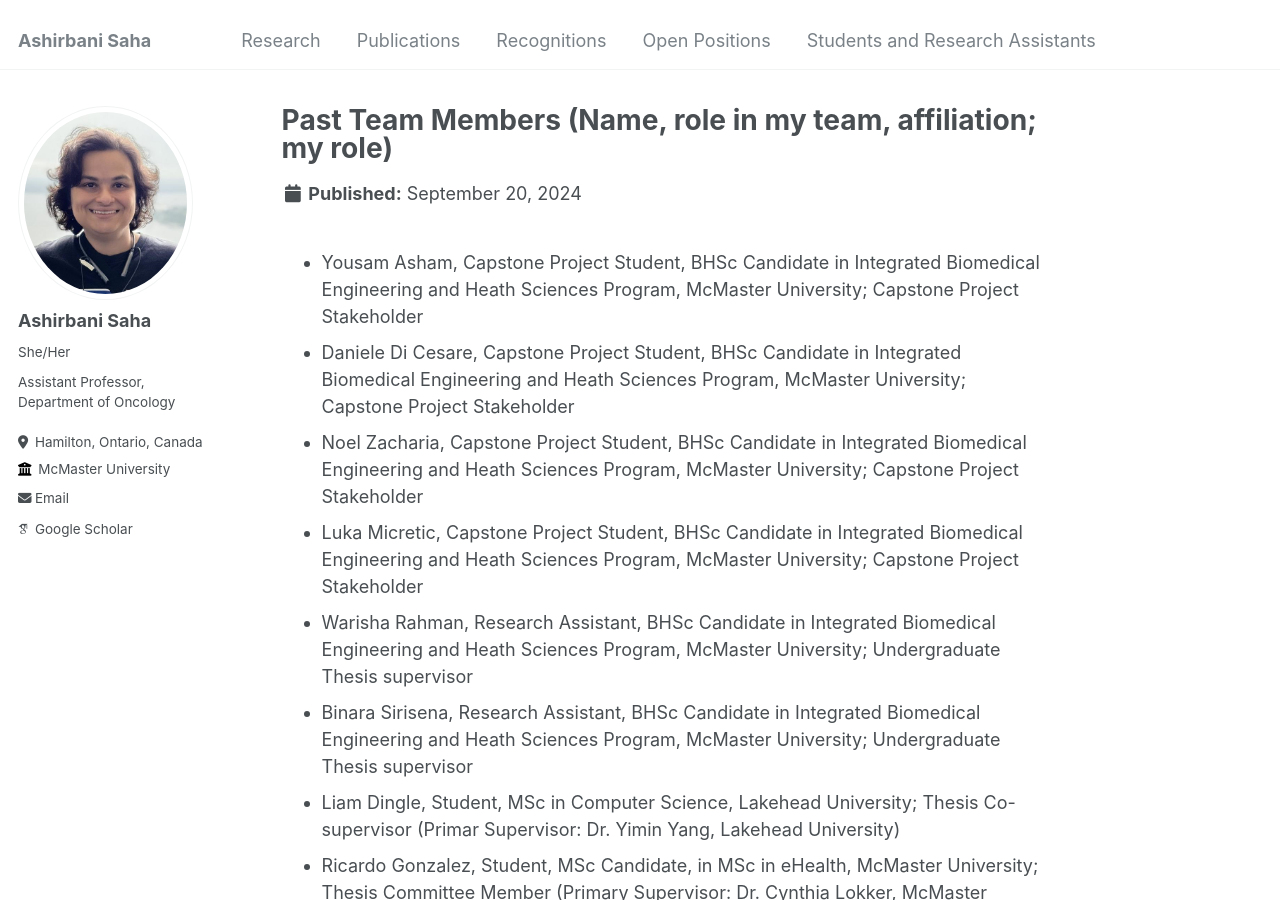
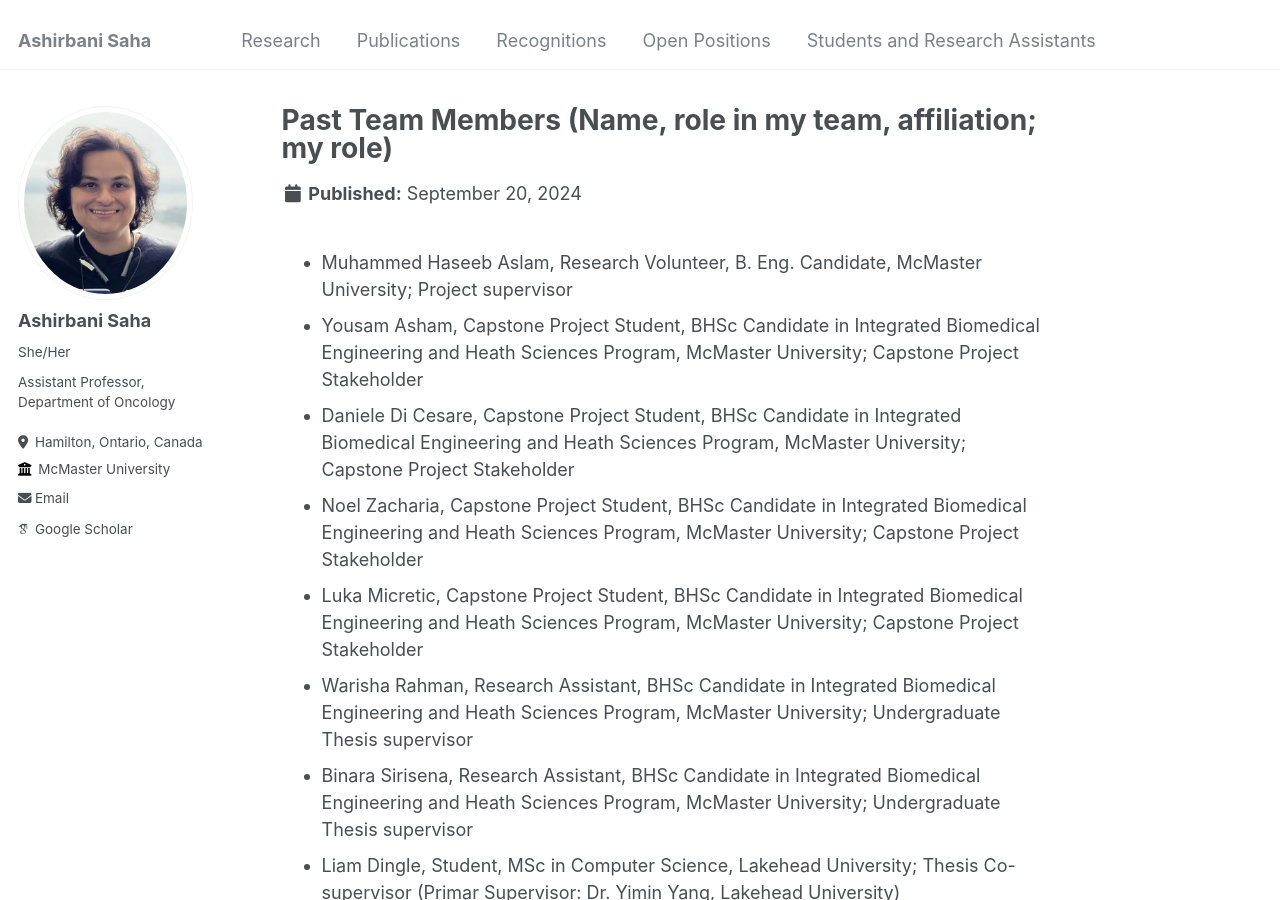
Before and after one commit to asrepo2019/ashirbanisaha, a Jekyll site: the page built from _studentsras/past_team.md, in a window 1280 px wide and 900 px high. Built offline with Jekyll 4.4.1, drawn with Linux system fonts in a browser that asks for light colours; some web fonts are replaced.

Commit message:
Update past_team.md

```diff
--- a/_studentsras/past_team.md
+++ b/_studentsras/past_team.md
@@ -1,6 +1,7 @@
 ---
 title: "Past Team Members (Name, role in my team, affiliation; my role)"
 ---
+* Muhammed Haseeb Aslam, Research Volunteer, B. Eng. Candidate, McMaster University; Project supervisor
 * Yousam Asham, Capstone Project Student, BHSc Candidate in Integrated Biomedical Engineering and Heath Sciences Program, McMaster University; Capstone Project Stakeholder
 * Daniele Di Cesare, Capstone Project Student, BHSc Candidate in Integrated Biomedical Engineering and Heath Sciences Program, McMaster University; Capstone Project Stakeholder
 * Noel Zacharia, Capstone Project Student, BHSc Candidate in Integrated Biomedical Engineering and Heath Sciences Program, McMaster University; Capstone Project Stakeholder
```
